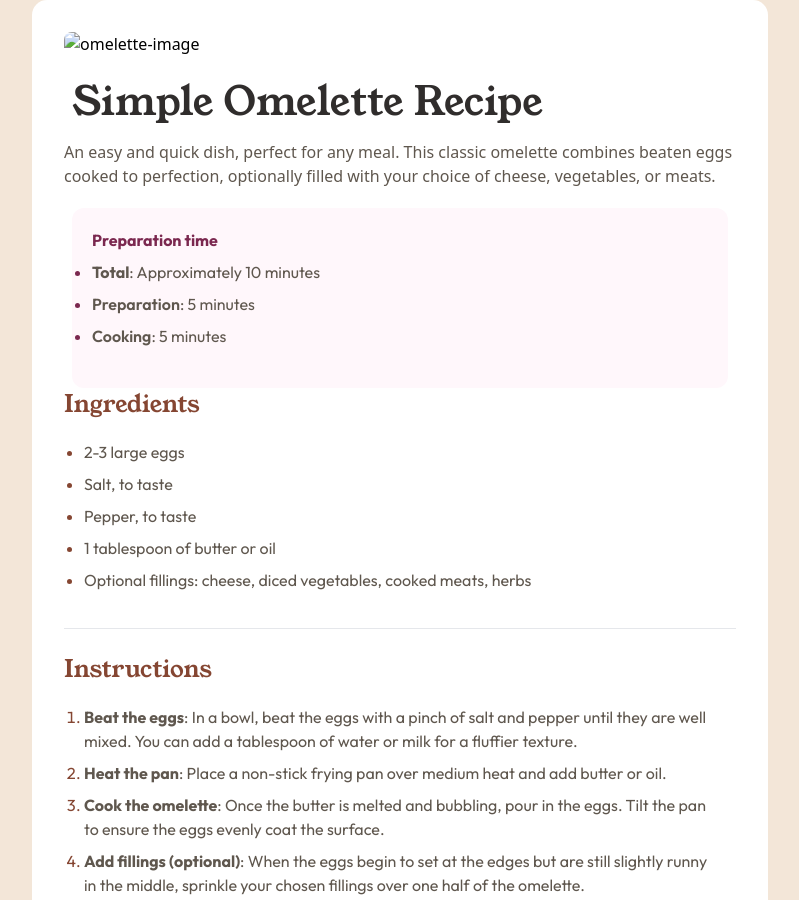
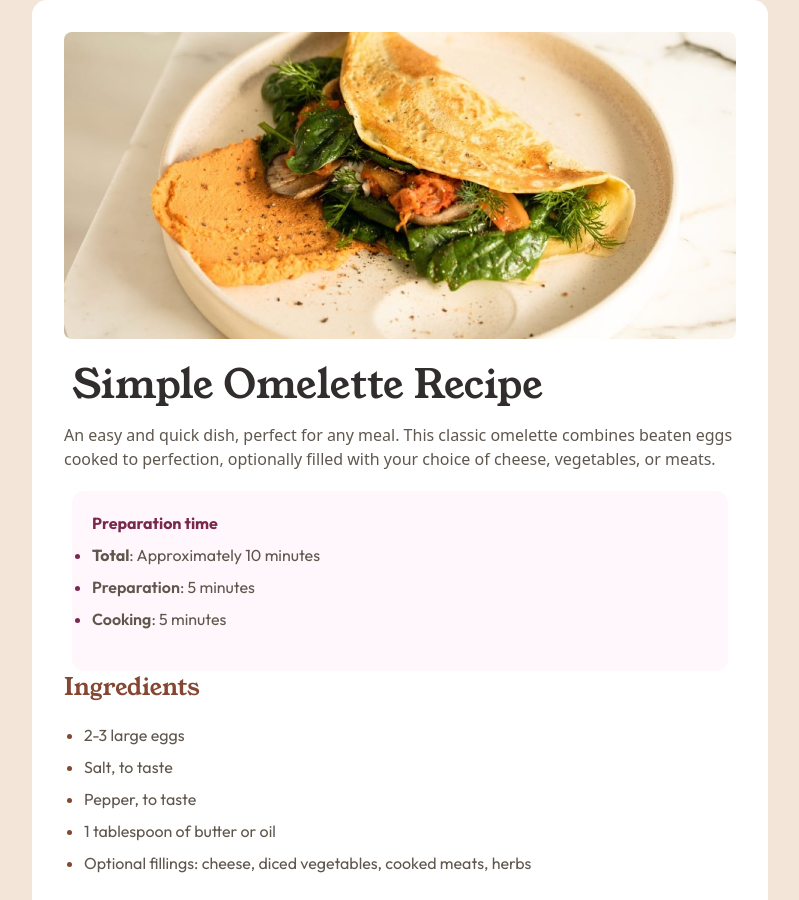
Before and after one commit to AbdullahHamadax/Recipe-page, a website: page dist/index.html in a window 1280 px wide. Shown: the top 900 px of the page, without its empty margins (240-1039 px from the left). Drawn offline with Linux system fonts and the light colour scheme; the site is published under a folder, as on GitHub Pages, so addresses that start at the root find nothing; files whose address does not match are found by name.

Commit message:
Update index.html

```diff
--- a/dist/index.html
+++ b/dist/index.html
@@ -28,7 +28,7 @@
     <div class="flex p-8 mx- bg-white rounded-[15px] w-[736px] h-[1708px]">
       <div>
         <img
-          src="/assets/images/image-omelette.jpeg"
+          src="./assets/images/image-omelette.jpeg"
           class="rounded-[8px] max-w-[100%]"
           alt="omelette-image"
         />
```
